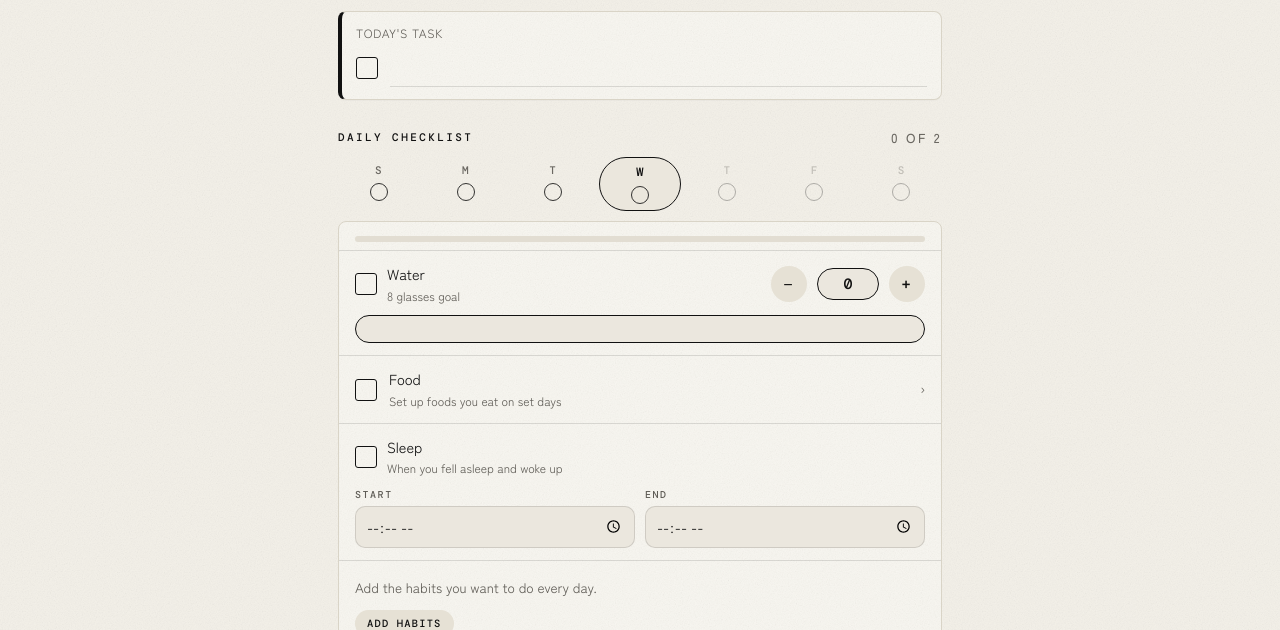
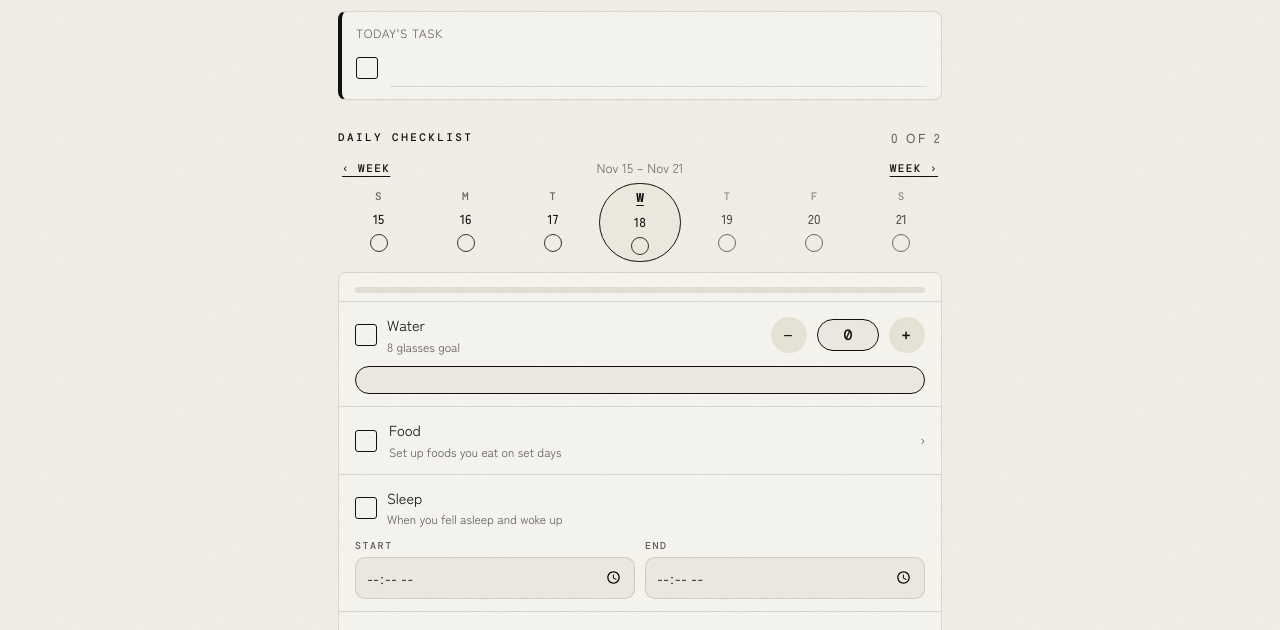
Before and after one commit to Gimchiboy/Game, a plain HTML site: page index.html in a window 1280 px wide. Shown: the part 106-736 px from the top of the page. Drawn offline with nearby package versions, Linux system fonts and the light colour scheme.

Commit message:
Today: pick future days and other weeks to plan tasks, events and the day's task ahead
Co-Authored-By: Claude Fable 5.2 <noreply@anthropic.com>
Claude-Session: https://claude.ai/code/session_018H5aow1yH76EChPWHuPjA6

```diff
--- a/index.html
+++ b/index.html
@@ -425,7 +425,10 @@ details > summary{list-style:none}details > summary::-webkit-details-marker{disp
 .pxpal{display:flex;flex-wrap:wrap;gap:6px;margin:10px 0}.pxsw{width:34px;height:34px;border-radius:9px;background:var(--sw);border:2px solid var(--line);box-shadow:inset 0 0 0 2px var(--lcd)}.pxsw.on{border-color:var(--ink);transform:scale(1.08)}
 .pxsw.add{display:grid;place-items:center;background:var(--lcd);font-size:18px;cursor:pointer}
 .ivrow{display:flex;align-items:center;gap:8px}.ivrow input{flex:1;min-width:0}.ivrow .sub{flex:none}
-.wd.future{opacity:.35;cursor:default}
+.wd.ahead{opacity:.7}.wd.ahead.sel{opacity:1}.wd.now span:first-child{color:var(--shell-ink);font-weight:700;text-decoration:underline;text-underline-offset:3px}
+.wd .wn{font:500 13px var(--sans);letter-spacing:0;color:var(--shell-ink)}.wd .dot.busy{box-shadow:0 0 0 2px var(--shell-ink) inset}
+.weeknav{display:flex;align-items:center;justify-content:space-between;margin:6px 0 2px}
+.viewing{display:flex;align-items:center;justify-content:space-between;margin-top:12px;padding:8px 12px;border-radius:10px;background:var(--shell-2);font-size:14px}
 
 .fld input.switch{width:44px;height:26px;padding:0;border:1.5px solid var(--shell-ink);background:var(--shell-3);border-radius:999px}
 .fld input.switch::after{background:var(--shell-ink)}
@@ -995,7 +998,7 @@ const REORDER = {
   eats: (ids, d) => { const es = eatsOf(d), moved = ids.map(id => es.find(e => e.id === id)).filter(Boolean); setDay(d, {eats: [...es.filter(e => !ids.includes(e.id)), ...moved]}); },
 };
 document.addEventListener("input", e => { const t = e.target;
-  if (t.dataset && "focus" in t.dataset){ const d = today(), dd = dayDoc(d), v = t.value; put("day-" + d, {...dd, kind:"day", date:d, focus: {...(dd.focus || {}), text: v, done: v.trim() ? !!(dd.focus || {}).done : false}}, {silent: true}); const cb = t.parentNode.querySelector("[data-focus-done]"); if (cb) cb.disabled = !v.trim(); return; }
+  if (t.dataset && "focus" in t.dataset){ const d = viewDay, dd = dayDoc(d), v = t.value; put("day-" + d, {...dd, kind:"day", date:d, focus: {...(dd.focus || {}), text: v, done: v.trim() ? !!(dd.focus || {}).done : false}}, {silent: true}); const cb = t.parentNode.querySelector("[data-focus-done]"); if (cb) cb.disabled = !v.trim(); return; }
   if (t.tagName === "INPUT" && (t.inputMode === "decimal" || t.inputMode === "numeric")){
     const v = t.value, w = v.replace(/,/g, ".").replace(t.inputMode === "numeric" ? /[^0-9]/g : /[^0-9.\-]/g, "").replace(/(?!^)-/g, "").replace(/(\..*)\./g, "$1");
     if (w !== v){ const pos = t.selectionStart - (v.length - w.length); t.value = w; try { t.setSelectionRange(pos, pos); } catch {} } } }, true);
@@ -1155,42 +1158,45 @@ function eventRow(e){
 function viewToday(){
   const t = today(), c = cfg(), hs = habitsOn(viewDay), dd = dayDoc(viewDay), done = dd.done || {};
   const sc = dayScore(viewDay), n = sc.n, meals = dd.meals || {}, sh = sleepHours(dd);
-  const sun = addDays(t, -parse(t).getDay()), week = []; for (let i = 0; i < 7; i++) week.push(addDays(sun, i));
+  const V = viewDay, fut = V > t, sun = addDays(V, -parse(V).getDay()), week = []; for (let i = 0; i < 7; i++) week.push(addDays(sun, i));
   const hr = new Date().getHours();
   const greet = hr < 12 ? "Good morning" : hr < 18 ? "Good afternoon" : "Good evening";
-  const od = overdue(), dueToday = tasksFor(t).sort((a,b)=> (a.done-b.done) || (a.time||"99").localeCompare(b.time||"99") || byOrder((x,y) => (x.created||0)-(y.created||0))(a,b)), evs = eventsFor(t);
+  const od = V === t ? overdue() : [], dueToday = tasksFor(V).sort((a,b)=> (a.done-b.done) || (a.time||"99").localeCompare(b.time||"99") || byOrder((x,y) => (x.created||0)-(y.created||0))(a,b)), evs = eventsFor(V);
   const s0 = dayScore(t), pc = s0.total ? Math.round(s0.n / s0.total * 100) : 0;
   const mealsDone = c.meals.list.filter(m => meals[m.id]).length;
   return `
   <div class="kicker">${greet}</div><h1>${esc(fmtDay(t))}</h1>
   <div class="dayline" title="Today's dailies"><div class="ln"><i style="width:${pc}%"></i></div><span>${pc}%</span></div>
-  ${(() => { const f = dayDoc(t).focus || {}; return `<div class="card focusbox ${f.done ? "done" : ""}"><div class="fk">Today's task</div><div class="frow"><input type="checkbox" class="chk" data-focus-done ${f.done ? "checked" : ""} ${f.text ? "" : "disabled"} aria-label="Done"><input class="finp" data-focus value="${esc(f.text || "")}" aria-label="Today's task" autocomplete="off" enterkeyhint="done"></div></div>`; })()}
+  ${V === t ? "" : `<div class="viewing"><span>Viewing <b>${esc(relDay(V))}</b></span><button class="link" data-viewday="${t}">Back to today</button></div>`}
+  ${(() => { const f = dayDoc(V).focus || {}; return `<div class="card focusbox ${f.done ? "done" : ""}"><div class="fk">${V === t ? "Today's task" : "Task for " + esc(relDay(V))}</div><div class="frow"><input type="checkbox" class="chk" data-focus-done ${f.done ? "checked" : ""} ${f.text && !fut ? "" : "disabled"} aria-label="Done"><input class="finp" data-focus value="${esc(f.text || "")}" aria-label="Task for the day" autocomplete="off" enterkeyhint="done"></div></div>`; })()}
   ${c.goals.on && activeGoals().length ? `<div class="gtiles">${activeGoals().map(g => { const p = Math.round(goalProg(g) * 100); return `<button class="gtile" data-goal-open="${g.id}" style="--cc:${catColor(g)}" aria-label="${esc(g.title)}, ${p}%"><span class="gw">${esc(shortName(g))}</span><span class="gbar"><i style="width:${p}%"></i></span><span class="gp">${p}%</span></button>`; }).join("")}</div>` : ""}
 
   ${viewDay === t ? petTodayRow() : ""}
   <h2>Daily checklist <span class="sp"></span><span class="sub" style="font-family:var(--sans)">${viewDay===t?"":esc(relDay(viewDay))+" · "}${n} of ${sc.total}</span></h2>
-  <div class="week">${week.map(d => { const f = dayFrac(d); return d > t ? `<span class="wd future"><span>${DOW[parse(d).getDay()].slice(0,1)}</span><span class="dot"></span></span>` : `<button class="wd ${d===viewDay?"sel":""}" data-viewday="${d}"><span>${DOW[parse(d).getDay()].slice(0,1)}</span><span class="dot"><i style="height:${Math.round(f*100)}%"></i></span></button>`; }).join("")}</div>
+  <div class="weeknav"><button class="link" data-viewday="${addDays(V, -7)}" aria-label="Previous week">‹ Week</button><span class="sub">${esc(fmtDay(week[0]).split(", ")[1])} – ${esc(fmtDay(week[6]).split(", ")[1])}</span><button class="link" data-viewday="${addDays(V, 7)}" aria-label="Next week">Week ›</button></div>
+  <div class="week">${week.map(d => { const f = d > t ? 0 : dayFrac(d), busy = d > t && (tasksFor(d).length || eventsFor(d).length); return `<button class="wd ${d===V?"sel":""} ${d===t?"now":""} ${d>t?"ahead":""}" data-viewday="${d}" aria-label="${esc(fmtDay(d))}"><span>${DOW[parse(d).getDay()].slice(0,1)}</span><span class="wn">${parse(d).getDate()}</span><span class="dot ${busy ? "busy" : ""}"><i style="height:${Math.round(f*100)}%"></i></span></button>`; }).join("")}</div>
   <div class="card" style="margin-top:10px">
     ${sc.total ? `<div class="prog"><i style="width:${Math.round(n/sc.total*100)}%"></i></div>` : ""}
-    ${c.water.on ? `<div class="row col">${waterBlock(dd)}</div>` : ""}
+    ${fut ? `<div class="row"><div class="m">Dailies can be ticked once the day arrives.</div></div>` : ""}
+    ${c.water.on && !fut ? `<div class="row col">${waterBlock(dd)}</div>` : ""}
     ${c.meals.on ? (() => { const pl = plannedFor(viewDay); if (!pl.length) return repeats().length ? "" : `<div class="row tap" data-go="food" data-foodtab-go="repeats"><input type="checkbox" class="chk" disabled aria-label="Food"><div class="grow"><div class="t">Food</div><div class="m">Set up foods you eat on set days</div></div><span class="sub">›</span></div>`;
       const done = pl.filter(r => eatenRepeat(viewDay, r.id)).length, kc = pl.reduce((a, r) => a + r.kcal * (r.qty || 1), 0);
       return `<div class="row ${done===pl.length?"done":""}"><input type="checkbox" class="chk" disabled ${done===pl.length?"checked":""} aria-label="All planned food eaten"><div class="grow"><div class="t">Food</div><div class="m">${done} of ${pl.length} · ${Math.round(kc).toLocaleString()} cal planned</div></div></div>${plannedRows(viewDay)}`; })() : ""}
-    ${c.sleep.on ? `<div class="row col"><div class="rowhead"><input type="checkbox" class="chk" disabled ${sh!=null?"checked":""} aria-label="Sleep logged"><div class="grow"><div class="t">Sleep</div><div class="m">${sh!=null?`${sh} hours · goal ${c.sleep.goal}`:"When you fell asleep and woke up"}</div></div></div>${sleepInputs(dd.sleep||{})}</div>` : ""}
-    ${hs.map(h => `<div class="row ${done[h.id]?"done":""}"><input type="checkbox" class="chk" data-habit="${h.id}" ${done[h.id]?"checked":""} aria-label="${esc(h.title)}"><div class="grow t">${esc(h.title)}</div></div>`).join("")}
+    ${c.sleep.on && !fut ? `<div class="row col"><div class="rowhead"><input type="checkbox" class="chk" disabled ${sh!=null?"checked":""} aria-label="Sleep logged"><div class="grow"><div class="t">Sleep</div><div class="m">${sh!=null?`${sh} hours · goal ${c.sleep.goal}`:"When you fell asleep and woke up"}</div></div></div>${sleepInputs(dd.sleep||{})}</div>` : ""}
+    ${hs.map(h => `<div class="row ${done[h.id]?"done":""}"><input type="checkbox" class="chk" data-habit="${h.id}" ${done[h.id]?"checked":""} ${fut ? "disabled" : ""} aria-label="${esc(h.title)}"><div class="grow t">${esc(h.title)}</div></div>`).join("")}
     ${!hs.length ? `<div class="empty" ${sc.total?'style="border-top:1px solid var(--line)"':""}>Add the habits you want to do every day.<div class="chips" style="margin-top:12px"><button class="btn sm" data-go="settings">Add habits</button></div></div>` : ""}
   </div>
-  ${c.journal.on ? `<h2>Journal<span class="sp"></span><button class="link" data-go="journal">All entries</button></h2>
+  ${c.journal.on && !fut ? `<h2>Journal<span class="sp"></span><button class="link" data-go="journal">All entries</button></h2>
   <div class="card journal">${(() => { const je = items["journal-"+viewDay]; return `<div class="jhead"><span class="jno" id="jno">Journal Entry #${pad3(je ? je.n : nextJournalNo())}</span><span class="jtime" id="jtime">${esc(jTimes(je))}</span></div>
     <textarea id="journal" placeholder="Write…">${esc(je ? je.body || "" : "")}</textarea>`; })()}</div>` : ""}
-  ${c.agenda.on ? `<h2>Schedule<span class="sp"></span><button class="link" data-act="new-event" data-date="${t}">+ Event</button></h2>
+  ${c.agenda.on ? `<h2>Schedule<span class="sp"></span><button class="link" data-act="new-event" data-date="${V}">+ Event</button></h2>
   <div class="card">${evs.length ? evs.map(eventRow).join("") : `<div class="empty">Nothing scheduled.</div>`}</div>
-  <h2>Due today<span class="sp"></span><button class="link" data-go="tasks">All tasks</button></h2>
+  <h2>${V === t ? "Due today" : "Due " + esc(relDay(V))}<span class="sp"></span><button class="link" data-go="tasks">All tasks</button></h2>
   <div class="card">
     ${od.length ? od.map(x => taskRow(x)).join("") : ""}
     ${dueToday.length ? dueToday.map(x => taskRow(x)).join("") : (od.length ? "" : `<div class="empty">Nothing due.</div>`)}
   </div>
-  <form class="quick" data-form="quick-today"><input id="q-today" placeholder="Add something for today…" autocomplete="off"><button class="btn pri">Add</button></form>` : ""}
+  <form class="quick" data-form="quick-today"><input id="q-today" placeholder="${V === t ? "Add something for today…" : "Add a task for " + esc(relDay(V)) + "…"}" autocomplete="off"><button class="btn pri">Add</button></form>` : ""}
   `;
 }
 
@@ -2172,7 +2178,7 @@ function restoreSheet(){
 function moveUp(list, id, save){ const i = list.findIndex(x => x.id === id); if (i < 1) return; list.splice(i-1, 0, list.splice(i,1)[0]); save(list); }
 document.addEventListener("change", e => {
   const el = e.target, c = cfg();
-  if ("focusDone" in el.dataset){ const d = today(), dd = dayDoc(d); setDay(d, {focus: {...(dd.focus || {}), done: el.checked}}); return; }
+  if ("focusDone" in el.dataset){ const d = viewDay, dd = dayDoc(d); setDay(d, {focus: {...(dd.focus || {}), done: el.checked}}); return; }
   if (el.dataset.habTitle){ const id = el.dataset.habTitle, v = el.value.trim(); if (v && items[id]) put(id, {...items[id], title: v}); return; }
   if (el.dataset.tagName){ const v = el.value.trim(); if (!v) return render(); saveCfg({tags: tags().map(t => t.id === el.dataset.tagName ? {...t, name: v} : t)}); return; }
   if (el.dataset.catColor){ saveCfg({catColors: {...((items.settings||{}).catColors || {}), [el.dataset.catColor]: Number(el.value)}}); return; }
@@ -4069,7 +4075,7 @@ document.addEventListener("submit", e => {
   if (f.dataset.form === "newhab"){ const max = Math.max(0, ...habitsList().map(h => h.order||0)); inp.value = ""; put(uid(), {kind:"habit", title, order:max+1, created:Date.now()}); const a = $("#new-hab"); if (a) a.focus(); return; }
   if (f.dataset.form === "newtag"){ const ts = tags(), cc = (items.settings||{}).catColors || {}; inp.value = ""; const used = [...ts.map(t => t.c), cc.work ?? 0, cc.life ?? 1]; let c = 0; while (used.includes(c) && c < 7) c++; const pc = $("#new-tag-col"); if (pc && pc.dataset.touched) c = +pc.value; saveCfg({tags: [...ts, {id: uid(), name: title, c, cat: ($("#new-tag-cat") || {}).value || "life"}]}); const a = $("#new-tag"); if (a) a.focus(); return; }
   if (f.dataset.form === "newmeal"){ const c = cfg(); inp.value = ""; saveCfg({mealsCfg: {...c.meals, list: [...c.meals.list, {id: uid(), name: title}]}}); const a = $("#new-meal"); if (a) a.focus(); return; }
-  let due = today();
+  let due = f.dataset.form === "quick-today" ? viewDay : today();
   if (f.dataset.form === "quick-task") due = quickDue === "today" ? today() : quickDue === "tomorrow" ? addDays(today(),1) : null;
   inp.value = "";
   put(uid(), {kind:"task", title, due, time:null, notes:"", cat: f.dataset.form === "quick-task" ? defCat() : "life", tags: [], done:false, created:Date.now()});
```
